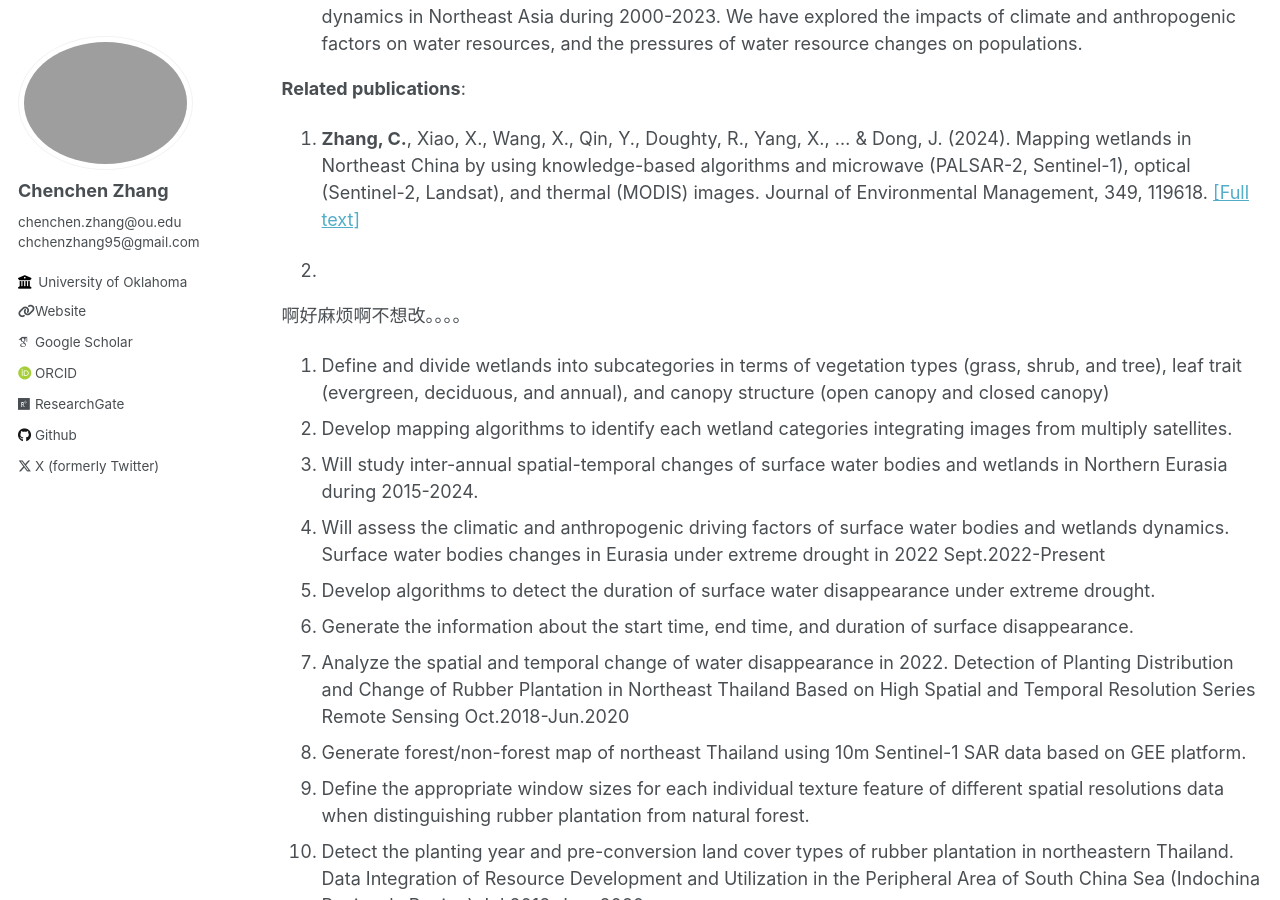
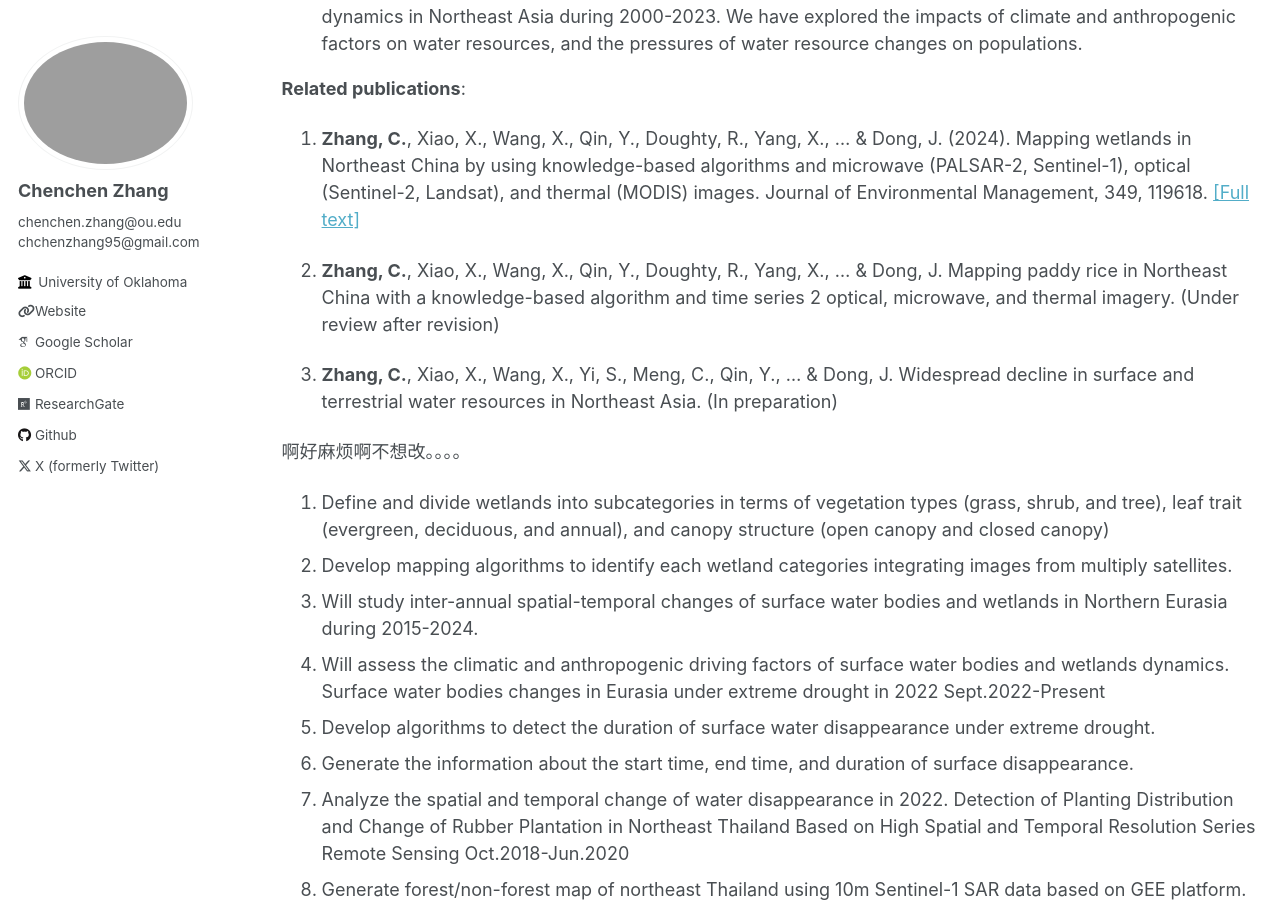
Before and after one commit to rszcc/rszcc.github.io, a Jekyll site: the page built from _pages/projects.md, in a window 1280 px wide and 900 px high, scrolled down 604 px. Built offline with Jekyll 4.4.1, drawn with Linux system fonts in a browser that asks for light colours; some web fonts are replaced.

Commit message:
Update projects.md

```diff
--- a/_pages/projects.md
+++ b/_pages/projects.md
@@ -21,7 +21,11 @@ author_profile: true
 
 1. **Zhang, C.**, Xiao, X., Wang, X., Qin, Y., Doughty, R., Yang, X., ... & Dong, J. (2024). Mapping wetlands in Northeast China by using knowledge-based algorithms and microwave (PALSAR-2, Sentinel-1), optical (Sentinel-2, Landsat), and thermal (MODIS) images. Journal of Environmental Management, 349, 119618. [[Full text]](https://doi.org/10.1016/j.jenvman.2023.119618)
 
-2.
+2. **Zhang, C.**, Xiao, X., Wang, X., Qin, Y., Doughty, R., Yang, X., ... & Dong, J. Mapping paddy rice in Northeast China with a knowledge-based algorithm and time series
+2 optical, microwave, and thermal imagery. (Under review after revision)
+
+3. **Zhang, C.**, Xiao, X., Wang, X., Yi, S., Meng, C., Qin, Y., ... & Dong, J. Widespread decline in surface and terrestrial water resources in Northeast Asia. (In preparation)
+
 
 
 啊好麻烦啊不想改。。。。
```
